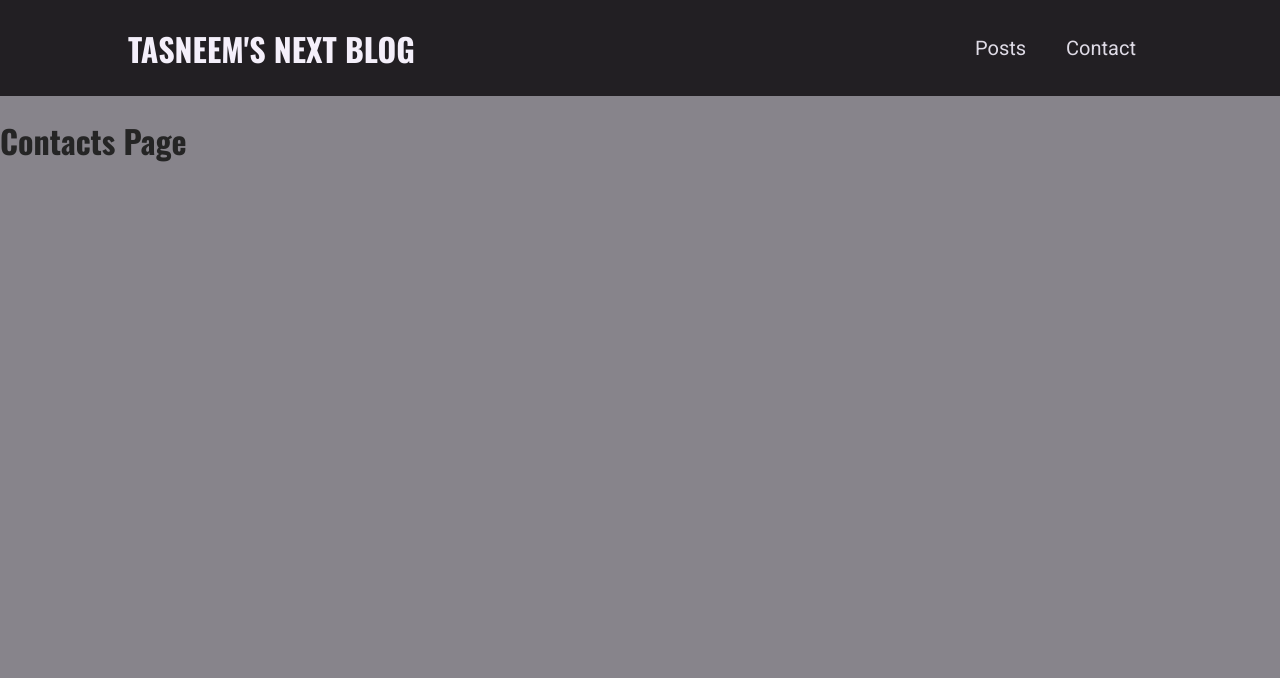
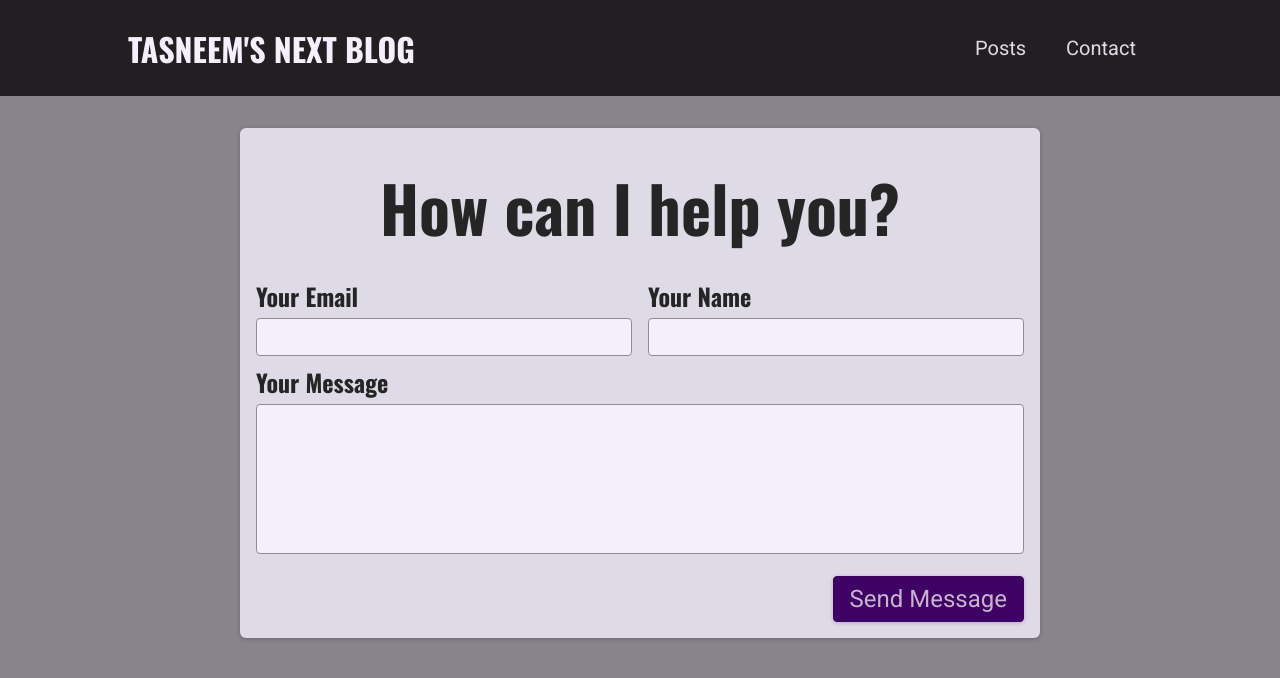
Before and after one commit to tasneem-fatima/blog-app, a Next.js app: page /contact in a window 1280 px wide. Shown: the top 678 px of the page. Built offline with nearby package versions, Linux system fonts and the light colour scheme.

Commit message:
added contacts page

```diff
--- /dev/null
+++ b/components/contact/contact-form.js
@@ -0,0 +1,32 @@
+import React from 'react'
+import classes from './contact-form.module.css'
+const ContactForm = () => {
+    return (
+        <section className={classes.contact}>
+            <h1>How can I help you?</h1>
+            <form className={classes.form}>
+                <div className={classes.controls}>
+                    <div className={classes.control}>
+                        <label htmlFor='email'>Your Email</label>
+                        <input type="email" id="email" required />
+                    </div>
+
+                    {/* 2nd div */}
+                    <div className={classes.control}>
+                        <label htmlFor='name'>Your Name</label>
+                        <input type="text" id="name" required />
+                    </div>
+                </div>
+                <div className={classes.control}>
+                    <label htmlFor='message'>Your Message</label>
+                    <textarea id='message' rows='5'></textarea>
+                </div>
+                <div className={classes.actions}>
+                    <button>Send Message</button>
+                </div>
+            </form>
+        </section>
+    )
+}
+
+export default ContactForm
--- /dev/null
+++ b/components/contact/contact-form.module.css
@@ -0,0 +1,73 @@
+.contact {
+    margin: var(--size-8) auto;
+    border-radius: 6px;
+    background-color: var(--color-grey-100);
+    width: 90%;
+    max-width: 50rem;
+    padding: var(--size-4);
+    box-shadow: 0 1px 4px rgba(0, 0, 0, 0.2);
+    font-size: var(--size-6);
+}
+
+.contact h1 {
+    font-size: var(--size-8);
+    margin: var(--size-4) 0;
+    text-align: left;
+}
+
+.form label {
+    display: block;
+    font-family: 'Oswald', sans-serif;
+    font-weight: bold;
+    margin: var(--size-2) 0 var(--size-1) 0;
+}
+
+.form input,
+.form textarea {
+    font: inherit;
+    padding: var(--size-1);
+    border-radius: 4px;
+    width: 100%;
+    border: 1px solid var(--color-grey-400);
+    background-color: var(--color-grey-50);
+    resize: none;
+}
+
+.controls {
+    display: flex;
+    column-gap: 1rem;
+    flex-wrap: wrap;
+}
+
+.control {
+    flex: 1;
+    min-width: 10rem;
+}
+
+.actions {
+    margin-top: var(--size-4);
+    text-align: right;
+}
+
+.form button {
+    font: inherit;
+    cursor: pointer;
+    background-color: var(--color-primary-700);
+    border: 1px solid var(--color-primary-700);
+    padding: var(--size-2) var(--size-4);
+    border-radius: 4px;
+    color: var(--color-primary-50);
+    box-shadow: 0 1px 4px rgba(0, 0, 0, 0.2);
+}
+
+.form button:hover {
+    background-color: var(--color-primary-500);
+    border-color: var(--color-primary-500);
+}
+
+@media (min-width: 768px) {
+    .contact h1 {
+        font-size: var(--size-16);
+        text-align: center;
+    }
+}
--- a/pages/contact.js
+++ b/pages/contact.js
@@ -1,12 +1,9 @@
 import React from 'react'
+import ContactForm from '../components/contact/contact-form'
 
 const ContactsPage = () => {
   return (
-    <div>
-        <h1>
-            Contacts Page
-        </h1>
-    </div>
+    <ContactForm />
   )
 }
 
```
